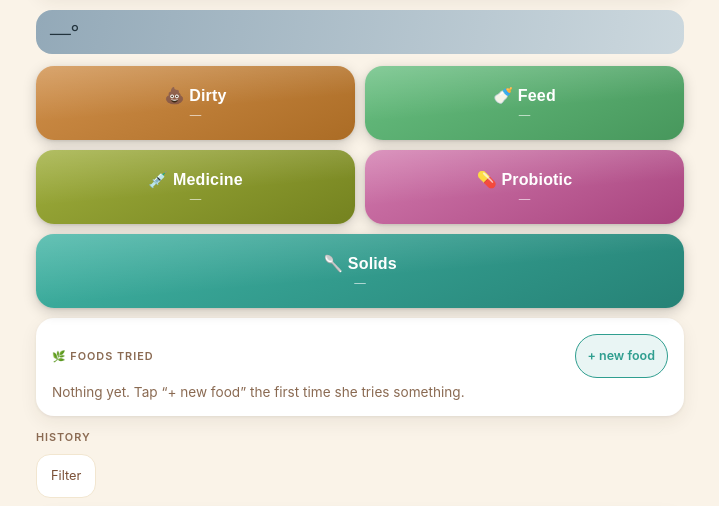
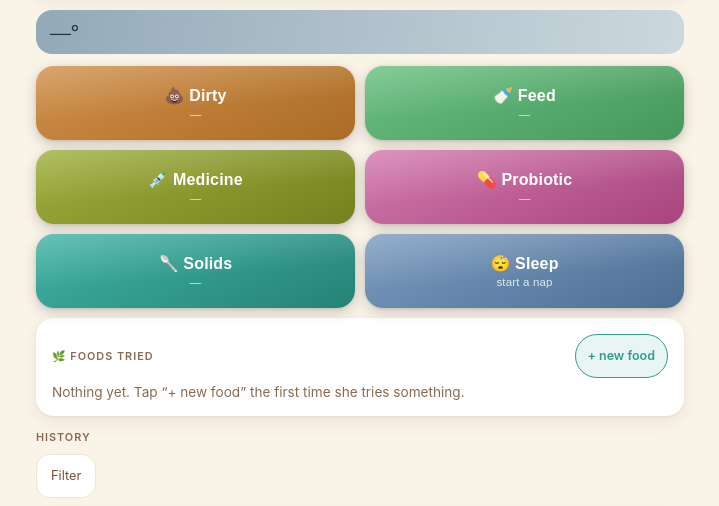
Before and after one commit to qiaoyiX/nursery-keyboard, a Flask app: page / in a window 1280 px wide. Shown: the part 744-1250 px from the top of the page, without its empty margins (280-999 px from the left). Run offline with Flask 3, Linux system fonts and the light colour scheme; data that the repository does not hold is empty; some libraries are stand-ins or nearby versions.

Commit message:
Dashboard: Sleep / Wake up button, same toggle as the Sleep key
The keypad got a Sleep key on 2026-10-22 but the dashboard had no way to
start or end a nap. POST /sleep/toggle calls handle_sleep_press(), so the
button hands off to the monitor exactly like the key, shares its bounce
window, and writes directly only when the monitor is offline. The label
follows the open session: '😴 Sleep' or '🌅 Wake up · asleep 42m'.

Co-Authored-By: Claude Opus 5.5 <noreply@anthropic.com>

```diff
--- a/app.py
+++ b/app.py
@@ -114,33 +114,38 @@ _sleep_press_lock = threading.Lock()
 
 
 def handle_sleep_press(now=None):
+    """Returns "started", "ended", "bounce" or "error" — the key ignores it, the
+    dashboard button toasts it. With the monitor alive the press is only handed
+    off, so "started"/"ended" is what the monitor is about to do, not what it did."""
     global _last_sleep_press
     now = now or datetime.now()
     with _sleep_press_lock:
         if (_last_sleep_press is not None
                 and (now - _last_sleep_press).total_seconds() < SLEEP_KEY_BOUNCE_SECONDS):
             logging.info("Sleep key bounce — discarded")
-            return
+            return "bounce"
         _last_sleep_press = now
     try:
+        open_session = get_open_sleep_session()
         if read_sleep_status() != "unknown":
             # Monitor alive: it owns sleep_sessions.json, so hand it the press.
             write_sleep_key_flag(now)
             logging.info("Sleep key → handed to sleep monitor")
-            return
+            return "ended" if open_session else "started"
         # Monitor down (no heartbeat for 60s): nothing else is writing, so act directly.
         # It picks the session up on restart — source="manual" tells it not to judge it.
-        open_session = get_open_sleep_session()
         if open_session:
             end_sleep_session(open_session["id"], now, detected_at=now, reason="manual_key")
             logging.info("Sleep key: ended session %s (monitor offline)", open_session["id"])
             if HUCKLEBERRY_AVAILABLE:
                 push_sleep(datetime.fromisoformat(str(open_session["start_time"])), now)
-        else:
-            sid = start_sleep_session(now, detected_at=now, source="manual")
-            logging.info("Sleep key: started session %s (monitor offline)", sid)
+            return "ended"
+        sid = start_sleep_session(now, detected_at=now, source="manual")
+        logging.info("Sleep key: started session %s (monitor offline)", sid)
+        return "started"
     except Exception as e:
         logging.error("Sleep key failed: %s — press dropped", e)
+        return "error"
 
 def find_all_sayodevices():
     devices = []
@@ -1080,6 +1085,15 @@ def review_missed_delete():
     return jsonify({"ok": True})
 
 
+@app.route("/sleep/toggle", methods=["POST"])
+def sleep_toggle():
+    # The dashboard's Sleep button is the Sleep key: same handoff, same bounce window.
+    result = handle_sleep_press()
+    if result == "error":
+        return jsonify({"error": "sleep toggle failed"}), 500
+    return jsonify({"ok": True, "result": result})
+
+
 @app.route("/sleep/calibrate", methods=["POST"])
 def sleep_calibrate():
     with open(CALIBRATE_FLAG, "w") as f:
--- a/templates/index.html
+++ b/templates/index.html
@@ -369,6 +369,8 @@
     .btn-probiotic { background: linear-gradient(155deg, #d27aae 0%, #a8447e 100%); }
     .btn-medicine { background: linear-gradient(155deg, #9fae3c 0%, #74821f 100%); }
     .btn-solid { background: linear-gradient(155deg, #3fb3a3 0%, #268276 100%); }
+    .btn-sleep { background: linear-gradient(155deg, #7b9cc0 0%, #4d6f94 100%); }
+    .btn-sleep:disabled { opacity: .7; cursor: default; }
 
     /* ── Maintenance actions (bottom of page) ── */
     .maintenance {
@@ -886,6 +888,9 @@
     <button class="action-btn btn-medicine" onclick="logEvent('Medicine')">💉 Medicine<span class="btn-ago" data-ago="Medicine"></span></button>
     <button class="action-btn btn-probiotic" onclick="logEvent('Probiotic')">💊 Probiotic<span class="btn-ago" data-ago="Probiotic"></span></button>
     <button class="action-btn btn-solid" onclick="logEvent('Solid')">🥄 Solids<span class="btn-ago" data-ago="Solid"></span></button>
+    <!-- Same toggle as the keypad's Sleep key: ends the open session, or opens a
+         manual one the camera won't end. Label follows data.sleep. -->
+    <button class="action-btn btn-sleep" id="btnSleep" onclick="toggleSleep()"><span id="btnSleepLabel">😴 Sleep</span><span class="btn-ago" id="btnSleepSub"></span></button>
   </div>
 
   <!-- Foods is a permanent record, not a daily one: what she has tried and when
@@ -1704,6 +1709,34 @@
       }
     }
 
+    function updateSleepButton(sleep) {
+      const open = (sleep.sessions_today || []).find(s => s.is_open);
+      document.getElementById("btnSleepLabel").textContent = open ? "🌅 Wake up" : "😴 Sleep";
+      document.getElementById("btnSleepSub").textContent = open
+        ? "asleep " + fmtInterval(Math.max(0, Math.round((Date.now() - new Date(open.start_iso)) / 60000)))
+        : "start a nap";
+    }
+
+    async function toggleSleep() {
+      if (navigator.vibrate) navigator.vibrate(15);
+      const btn = document.getElementById("btnSleep");
+      btn.disabled = true;
+      try {
+        const res  = await fetch("/sleep/toggle", { method: "POST" });
+        const data = await res.json().catch(() => ({}));
+        if (!res.ok) throw new Error(data.error || res.status);
+        showToast(data.result === "started" ? "😴 Sleep started"
+                : data.result === "ended"   ? "🌅 Sleep ended"
+                : "Already toggled a moment ago — not toggled again");
+        // The monitor applies the press on its next frame (~1s); give it a beat.
+        setTimeout(refresh, 1500);
+      } catch (e) {
+        showToast("Error toggling sleep");
+      } finally {
+        setTimeout(() => { btn.disabled = false; }, 1500);
+      }
+    }
+
     async function calibrateSleep() {
       await fetch("/sleep/calibrate", { method: "POST" });
       showToast("Reference frame saved — crib baseline updated");
@@ -1931,6 +1964,7 @@
       }
       for (const el of document.querySelectorAll(".btn-ago")) {
         const t = el.dataset.ago;
+        if (!t) continue;            // the Sleep button fills its own
         el.textContent = latest[t] ? shortAgo(latest[t]) : "—";
       }
     }
@@ -1984,6 +2018,7 @@
         updateCharts(data);
         if (data.sleep) {
           updateSleepCard(data.sleep);
+          updateSleepButton(data.sleep);
           updateSleepTimeline(data.sleep.sessions_today || []);
           updateNapList(data.sleep.sessions_today || []);
         }
```
Also changed, not shown: CLAUDE.md (+2 -1 lines).
